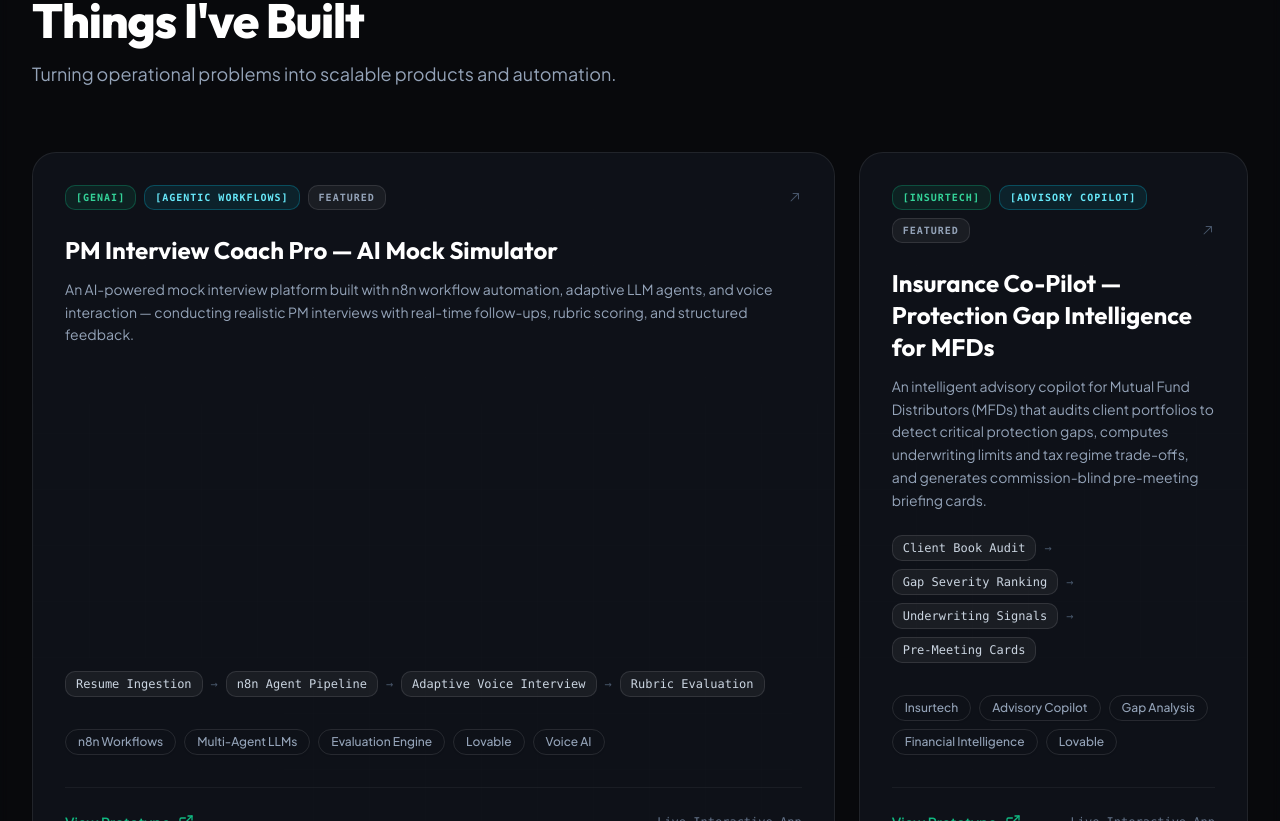
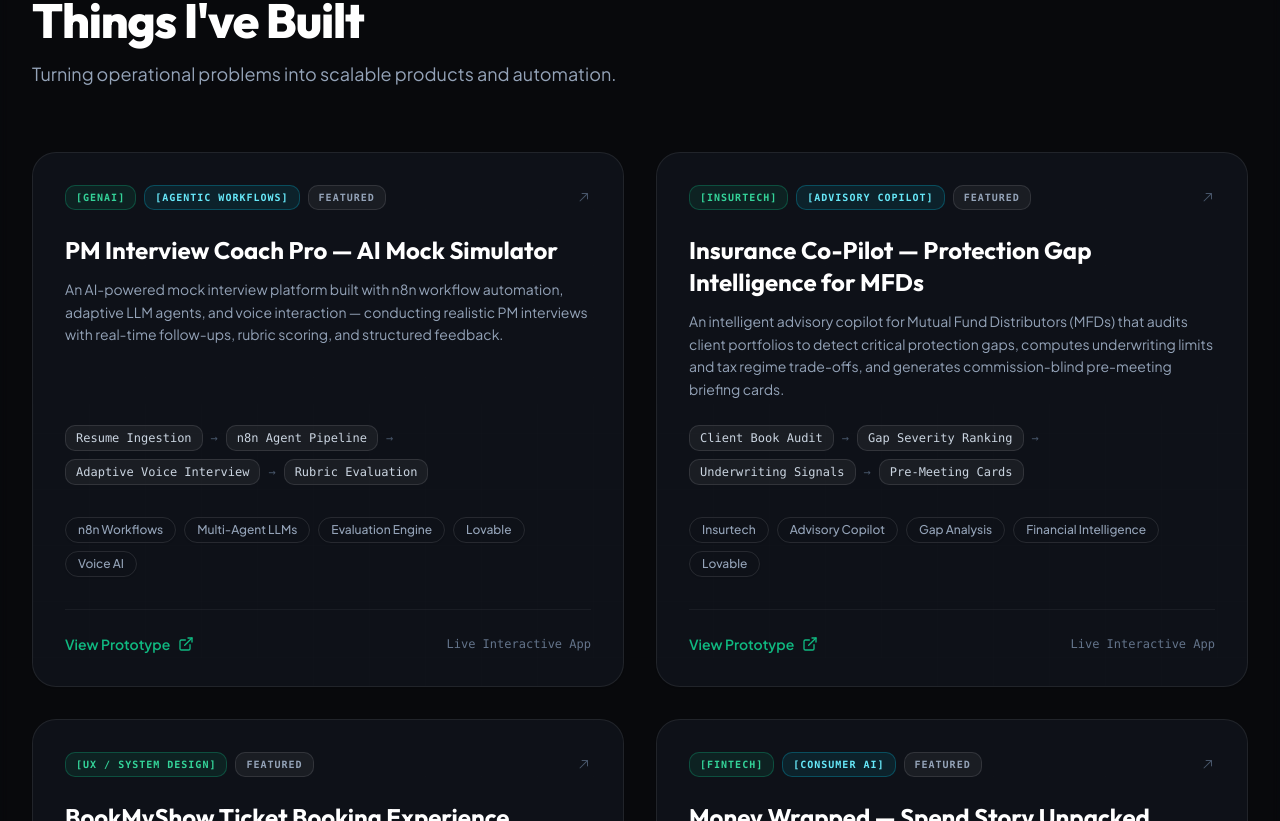
Before and after one commit to rdrahul1110/rahul-builds-products, a React (Vite) app: page / in a window 1280 px wide. Shown: the part 4639-5460 px from the top of the page. Built offline with nearby package versions, Linux system fonts and the light colour scheme; the HTML template or start-up script is replaced by a standard one.

Commit message:
fix: make project cards equal size with balanced 2-column grid layout

```diff
--- a/src/components/Projects.tsx
+++ b/src/components/Projects.tsx
@@ -260,9 +260,9 @@ const Projects = () => {
           </p>
         </div>
 
-        <div className="grid grid-cols-1 md:grid-cols-2 lg:grid-cols-6 gap-5 lg:gap-6 auto-rows-fr">
+        <div className="grid grid-cols-1 md:grid-cols-2 lg:grid-cols-2 gap-6 lg:gap-8">
           {workExperienceData.map((project: any, index: number) => (
-            <div key={index} className={`relative animate-fade-in ${index === 0 ? 'lg:col-span-4' : index === 1 ? 'lg:col-span-2' : 'lg:col-span-2'}`} style={{ animationDelay: `${index * 0.1}s` }}>
+            <div key={index} className="relative animate-fade-in h-full" style={{ animationDelay: `${index * 0.1}s` }}>
               {isAdminMode && (
                 <div className="absolute top-4 right-4 z-50 flex gap-2">
                   <Dialog open={editingWorkItem === index} onOpenChange={(open) => !open && setEditingWorkItem(null)}>
```
